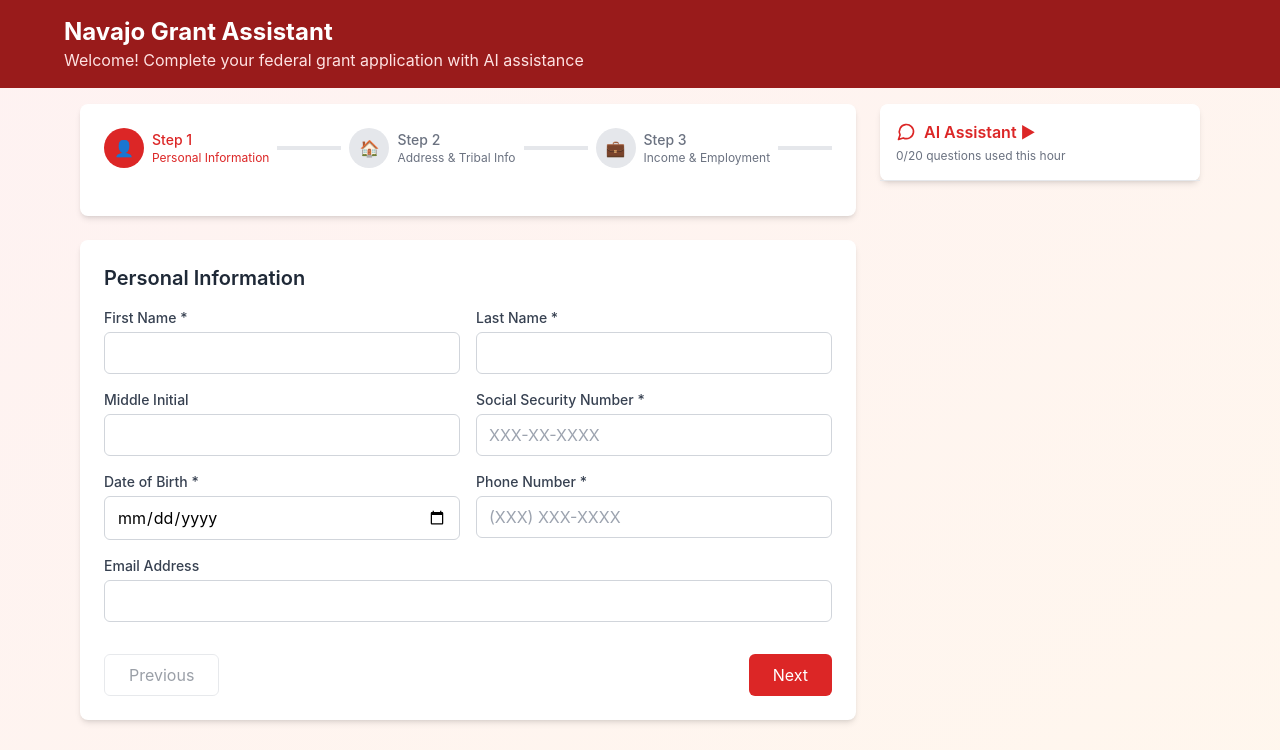
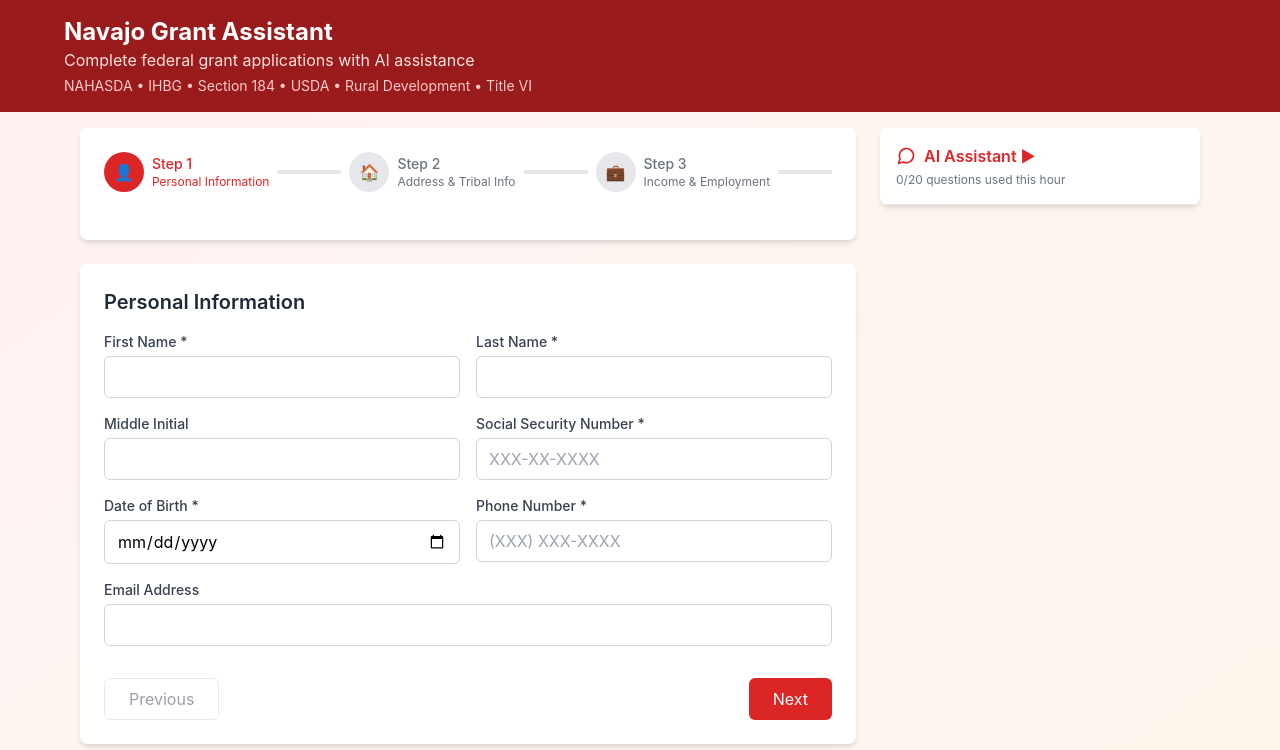
Before and after one commit to MCERQUA/navajo-housing-grants, a React (Create React App) app: page / in a window 1280 px wide. Shown: the top 750 px of the page. Built offline with nearby package versions, Linux system fonts and the light colour scheme.

Commit message:
Add concise grant program list to header

```diff
--- a/src/App.js
+++ b/src/App.js
@@ -691,7 +691,10 @@
       <div className="bg-red-800 text-white p-4">
         <div className="max-w-6xl mx-auto">
           <h1 className="text-2xl font-bold">Navajo Grant Assistant</h1>
-          <p className="text-red-100">Welcome! Complete your federal grant application with AI assistance</p>
+          <p className="text-red-100">Complete federal grant applications with AI assistance</p>
+          <div className="text-red-200 text-sm mt-1">
+            NAHASDA • IHBG • Section 184 • USDA • Rural Development • Title VI
+          </div>
         </div>
       </div>
 
```
